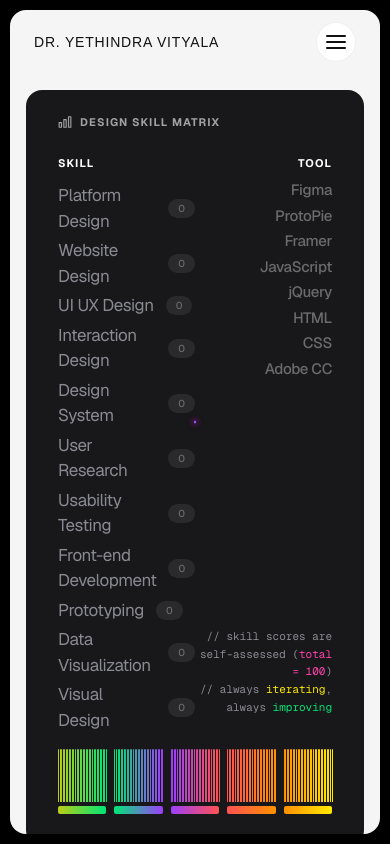
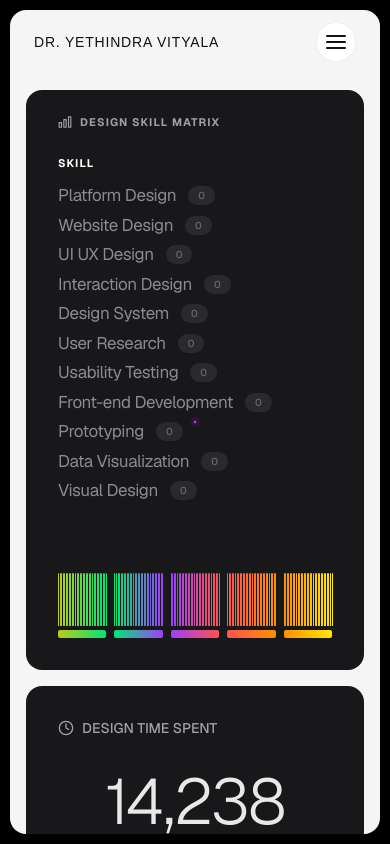
Before and after one commit to asterisksinc/Dr-Yethindra-Vityala-Personal-Platform, a Next.js app: page / in a window 390 px wide. Built offline with nearby package versions, Linux system fonts and the light colour scheme.

Commit message:
feat: implement a new interactive SkillMatrix component with GSAP animations and skill/tool highlighting.

```diff
--- a/app/components/SkillMatrix.tsx
+++ b/app/components/SkillMatrix.tsx
@@ -162,7 +162,7 @@ export default function SkillMatrix() {
       <div className="flex justify-between flex-1 relative z-10">
 
         {/* Left Col: Skills */}
-        <div className="flex flex-col gap-1 w-1/2">
+        <div className="flex flex-col gap-1 w-full md:w-1/2">
           <div className="text-[11px] font-bold text-white mb-2 tracking-widest">SKILL</div>
           {SKILLS.map(skill => {
             const isActive = activeIds.includes(skill.id);
@@ -180,7 +180,7 @@ export default function SkillMatrix() {
         </div>
 
         {/* Right Col: Tools & Text */}
-        <div className="flex flex-col w-1/2 items-end">
+        <div className="hidden md:flex flex-col w-1/2 items-end">
           <div className="text-[11px] font-bold text-white mb-2 tracking-widest">TOOL</div>
           <div className="flex flex-col gap-[3px] items-end">
             {TOOLS.map(tool => {
```
